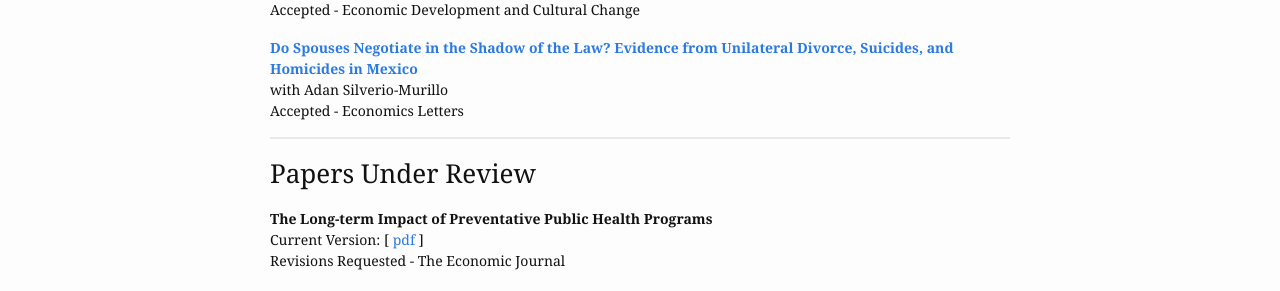
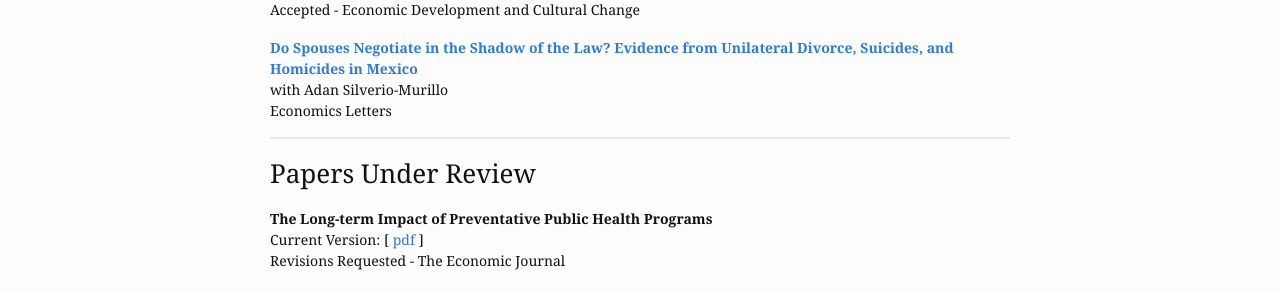
Before and after one commit to germsvel/lhv, a Jekyll site: the page built from research.html, in a window 1280 px wide. Shown: the part 244-535 px from the top of the page. Built offline with Jekyll 4.4.1, drawn with Linux system fonts in a browser that asks for light colours.

Commit message:
Update link to "Spouses negotiate in shadow of the law" paper
Updates link to science direct since it's now available online since Dec
20, 2019

```diff
--- a/_research_papers/spouses_negotiate_shadow_law_unilateral_divorce_suicide_homicide_mexico.html
+++ b/_research_papers/spouses_negotiate_shadow_law_unilateral_divorce_suicide_homicide_mexico.html
@@ -5,8 +5,8 @@
 assets:
   - type: pdf
     link: hoehnvelasco_silveriomurillo_mexican_suicide.pdf
-status: Accepted
-journal: Accepted - Economics Letters
-journal_url: "http://www.laurenhoehnvelasco.com/assets/research/hoehnvelasco_silveriomurillo_mexican_suicide.pdf"
+status: Published
+journal: Economics Letters
+journal_url: "https://www.sciencedirect.com/science/article/abs/pii/S0165176519304495"
 coauthors: Adan Silverio-Murillo
 ---
```
